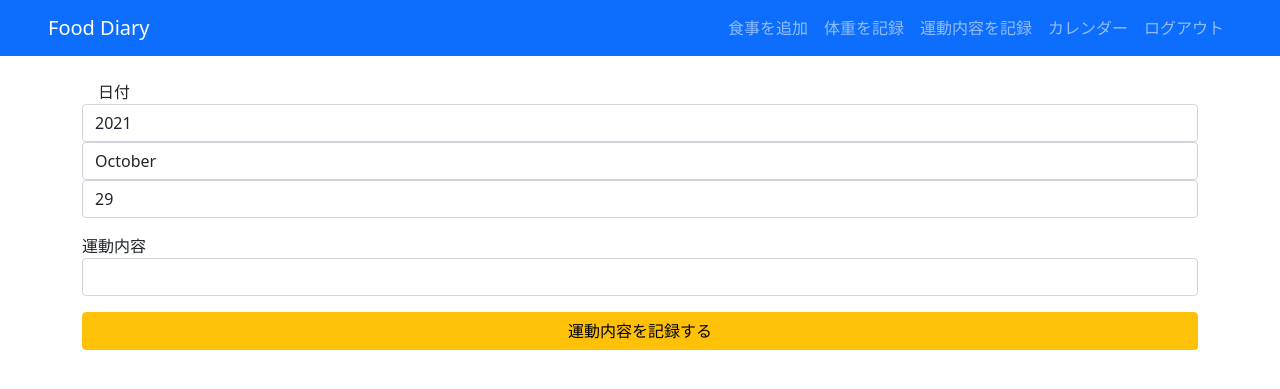
After one commit to Yuki431/food-diary, a Rails app: page /diaries/new in a window 1280 px wide. The commit adds this page. Shown: the top 389 px of the page. Run offline with Rails 7, Linux system fonts and the light colour scheme; the visitor is signed in with stand-in values (Sample User, id 1).

Commit message:
日記機能の実装 #21

```diff
--- /dev/null
+++ b/app/controllers/diaries_controller.rb
@@ -0,0 +1,54 @@
+class DiariesController < ApplicationController
+  before_action :require_user_logged_in
+  before_action :correct_user, only: [:edit, :update, :destroy]
+
+  def new
+    @diary = Diary.new
+  end
+
+  def create
+    @diary = current_user.diaries.build(diary_params)
+    if @diary.save
+      flash[:success] = '運動内容を記録しました。'
+      redirect_to root_url
+    else
+      flash.now[:danger] = '運動内容の記録に失敗しました。'
+      render :new
+    end
+  end
+
+  def edit
+    @diary = Diary.find(params[:id])
+  end
+
+  def update
+    @diary = Diary.find(params[:id])
+
+    if @diary.update(diary_params)
+      flash[:success] = '運動内容が正常に更新されました'
+      redirect_to("/")
+    else
+      flash.now[:danger] = '運動内容は更新されませんでした'
+      render :edit
+    end
+  end
+
+  def destroy
+    @diary.destroy
+    flash[:success] = 'メッセージを削除しました。'
+    redirect_back(fallback_location: root_path)
+  end
+
+  private
+
+  def diary_params
+    params.require(:diary).permit(:content,:diary_date)
+  end
+
+  def correct_user
+    @diary = current_user.diaries.find_by(id: params[:id])
+    unless @diary
+      redirect_to root_url
+    end
+  end
+end
--- a/app/controllers/toppages_controller.rb
+++ b/app/controllers/toppages_controller.rb
@@ -14,5 +14,7 @@ class ToppagesController < ApplicationController
 
       @weights = Weight.where(weight_date: @day).where(user_id: current_user.try(:id))
 
+      @diaries = Diary.where(diary_date: @day).where(user_id: current_user.try(:id))
+
   end
 end
--- /dev/null
+++ b/app/models/diary.rb
@@ -0,0 +1,6 @@
+class Diary < ApplicationRecord
+  belongs_to :user
+
+  validates :content, presence: true, length: { maximum: 255 }
+  validates :diary_date, presence: true,uniqueness: { scope: :user_id }
+end
--- a/app/models/user.rb
+++ b/app/models/user.rb
@@ -8,4 +8,5 @@ class User < ApplicationRecord
 
     has_many :foods
     has_many :weights
+    has_many :diaries
 end
--- /dev/null
+++ b/app/views/diaries/new.html.erb
@@ -0,0 +1,20 @@
+<%= form_with(model: @diary )do |f| %>
+    <%= render 'layouts/error_messages', model: f.object %>
+    <div class="mb-3">
+        <div class="mb-3">
+        　<%= f.label :diary_date_1i, '日付' %>
+          <%= f.date_select :diary_date, {}, class: 'form-control' %>
+        </div>
+        <div class="mb-3">
+          <%= f.label :content, '運動内容'%>
+          <%= f.text_field :content, class: 'form-control'%>
+        </div>
+
+
+    </div>
+    <%= f.submit '運動内容を記録する', class: 'btn btn-warning w-100' %>
+
+
+
+
+<% end %>
--- /dev/null
+++ b/app/views/diaries/update.html.erb
@@ -0,0 +1,2 @@
+<h1>Diaries#update</h1>
+<p>Find me in app/views/diaries/update.html.erb</p>
--- a/app/views/layouts/_navbar.html.erb
+++ b/app/views/layouts/_navbar.html.erb
@@ -11,6 +11,7 @@
           <ul class="navbar-nav">
             <li class="nav-item"><%= link_to '食事を追加', new_food_path, class: 'nav-link' %></li>
             <li class="nav-item"><%= link_to '体重を記録', new_weight_path, class: 'nav-link' %></li>
+            <li class="nav-item"><%= link_to '運動内容を記録', new_diary_path, class: 'nav-link' %></li>
             <li class="nav-item"><%= link_to 'カレンダー', foods_path, class: 'nav-link' %></li>
             <li class="nav-item"><%= link_to 'ログアウト', logout_path, method: :delete, class: 'nav-link' %></li>
           </ul>
--- a/app/views/users/create.html.erb
+++ /dev/null
@@ -1,2 +0,0 @@
-<h1>Users#create</h1>
-<p>Find me in app/views/users/create.html.erb</p>
--- a/config/routes.rb
+++ b/config/routes.rb
@@ -12,4 +12,6 @@ Rails.application.routes.draw do
   get 'foods/:date', to: 'foods#show'
 
   resources :weights, only: [:new, :create, :edit, :update, :destroy]
+
+  resources :diaries, only: [:new, :create, :edit, :update, :destroy]
 end
--- /dev/null
+++ b/db/migrate/20211022121904_add_diary_date_to_diaries.rb
@@ -0,0 +1,5 @@
+class AddDiaryDateToDiaries < ActiveRecord::Migration[6.1]
+  def change
+    add_column :diaries, :diary_date, :date
+  end
+end
```
Also changed, not shown: app/views/diaries/edit.html.erb (added, +19 -0 lines), app/views/toppages/index.html.erb (+7 -0 lines), db/migrate/20211022112739_create_diaries.rb (added, +10 -0 lines), test/fixtures/diaries.yml (added, +9 -0 lines), test/models/diary_test.rb (added, +7 -0 lines), db/schema.rb.
